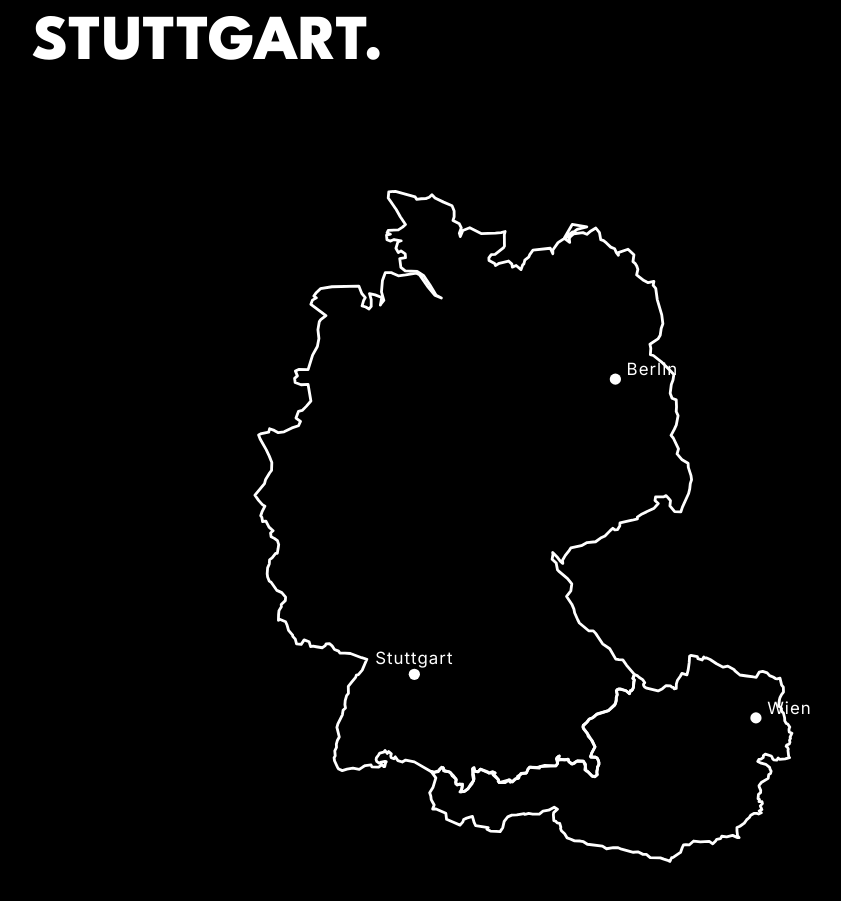
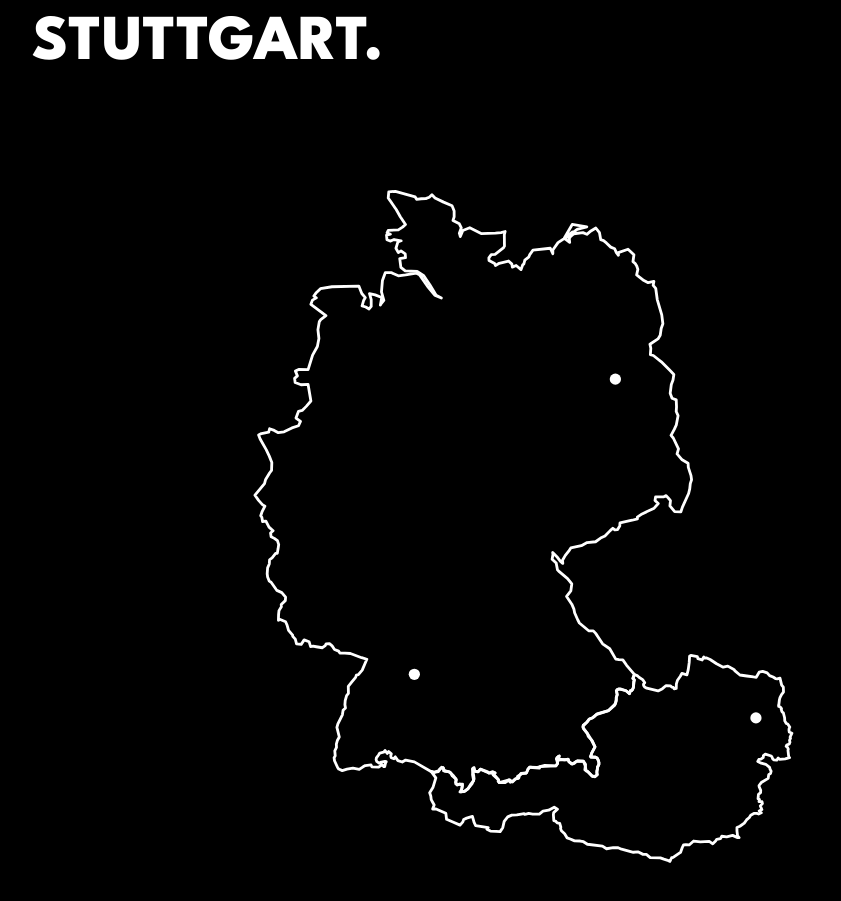
Before and after one commit to pauljennewein19-ux/pauljennewein, a plain HTML site: page index.html in a window 1280 px wide. Shown: the part 2922-3823 px from the top of the page, without its empty margins (116-957 px from the left). Drawn offline with Linux system fonts and the light colour scheme.

Commit message:
Karte: Städtenamen entfernt, nur Punkte
Co-Authored-By: Claude Sonnet 4.6 <noreply@anthropic.com>

```diff
--- a/index.html
+++ b/index.html
@@ -282,15 +282,12 @@
 
         <!-- Berlin -->
         <circle cx="415" cy="195" r="4" fill="#fff"/>
-        <text x="423" y="192" font-family="'Inter',Helvetica,Arial,sans-serif" font-size="12" font-weight="400" letter-spacing="0.06em" fill="#ffffff">Berlin</text>
 
         <!-- Stuttgart -->
         <circle cx="272" cy="405" r="4" fill="#fff"/>
-        <text x="272" y="398" text-anchor="middle" font-family="'Inter',Helvetica,Arial,sans-serif" font-size="12" font-weight="400" letter-spacing="0.06em" fill="#ffffff">Stuttgart</text>
 
         <!-- Wien -->
         <circle cx="515" cy="436" r="4" fill="#fff"/>
-        <text x="523" y="433" font-family="'Inter',Helvetica,Arial,sans-serif" font-size="12" font-weight="400" letter-spacing="0.06em" fill="#ffffff">Wien</text>
 
 
       </svg>
```
